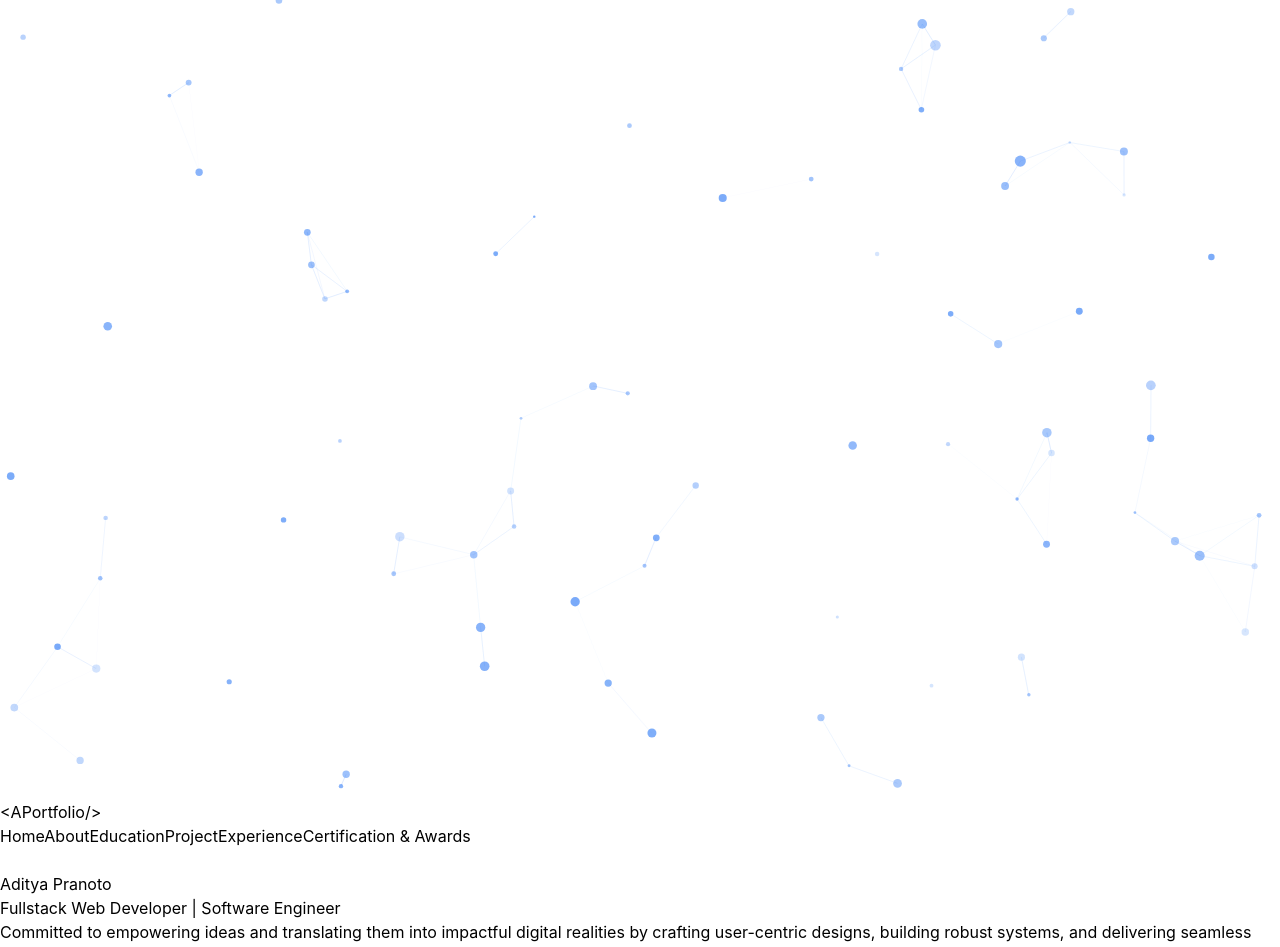
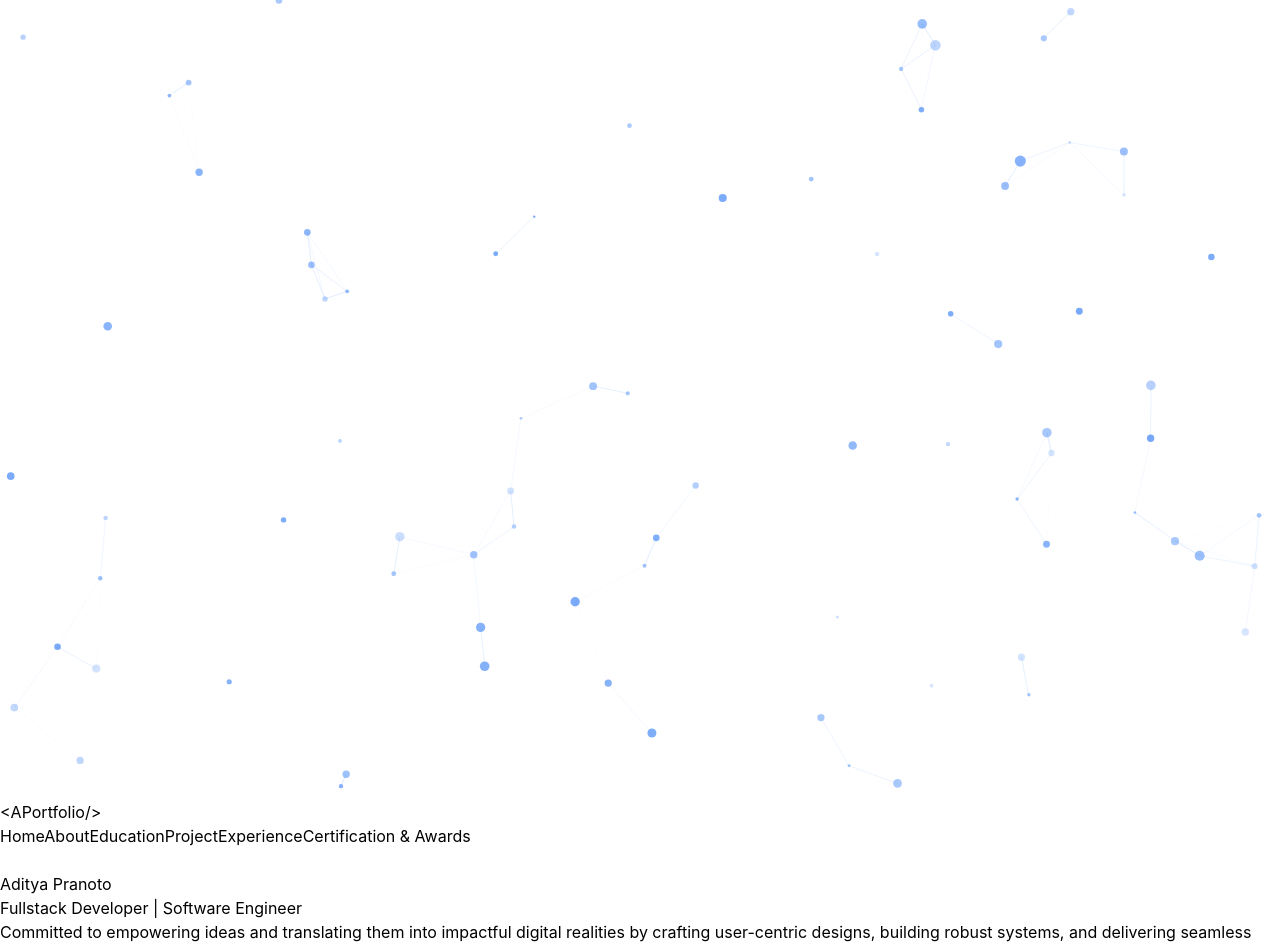
Before and after one commit to Adty19/Portfolio, a React (Vite) app: page / in a window 1280 px wide. Shown: the top 947 px of the page. Built offline with nearby package versions, Linux system fonts and the light colour scheme.

Commit message:
Update Portfolio.jsx

```diff
--- a/src/Portfolio.jsx
+++ b/src/Portfolio.jsx
@@ -377,7 +377,7 @@ const Portfolio = () => {
                         </h1>
                         <div className="text-xl md:text-3xl mb-6 text-gray-300">
                             <span className="inline-block overflow-hidden border-r-2 border-blue-400 whitespace-nowrap animate-typing">
-                                Fullstack Web Developer | Software Engineer
+                                Fullstack Developer | Software Engineer
                             </span>
                         </div>
                         <p className="text-gray-400 text-lg md:text-xl max-w-2xl mx-auto mb-10">
@@ -832,11 +832,11 @@ const Portfolio = () => {
 
             @keyframes typing {
                 from { width: 0 }
-                to { width: 50% }
+                to { width: 100% }
             }
 
             .animate-typing {
-                animation: typing 3.5s steps(25, end);
+                animation: typing 3.5s steps(50, end);
             }
         `}</style>
     </div>
```
